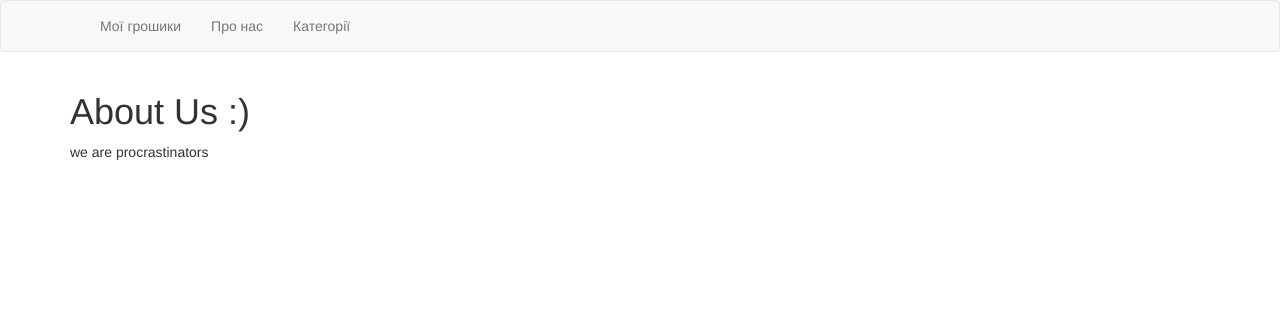
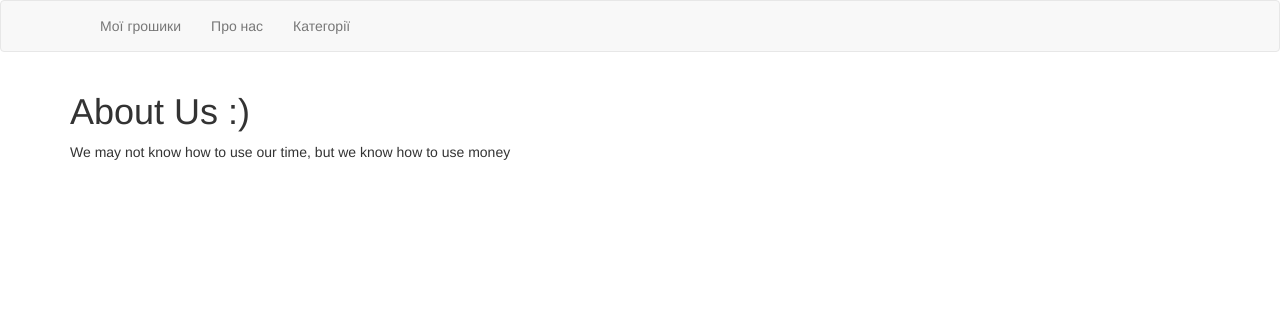
Before and after one commit to olesyat/MyMoney, a Flask app: page /about in a window 1280 px wide. Shown: the top 312 px of the page. Run offline with Flask 2, Linux system fonts and the light colour scheme; some libraries are stand-ins or nearby versions.

Commit message:
Logo-phrase update

```diff
--- a/templates/about.html
+++ b/templates/about.html
@@ -7,5 +7,5 @@ background: url(http://img4.goodfon.ru/original/2126x1412/e/a5/dolary-ded-moroz-
 </style>
 {% block body %}
 <h1>About Us :)</h1>
-<p>we are procrastinators</p>
+<p>We may not know how to use our time, but we know how to use money </p>
 {% endblock %}
```
